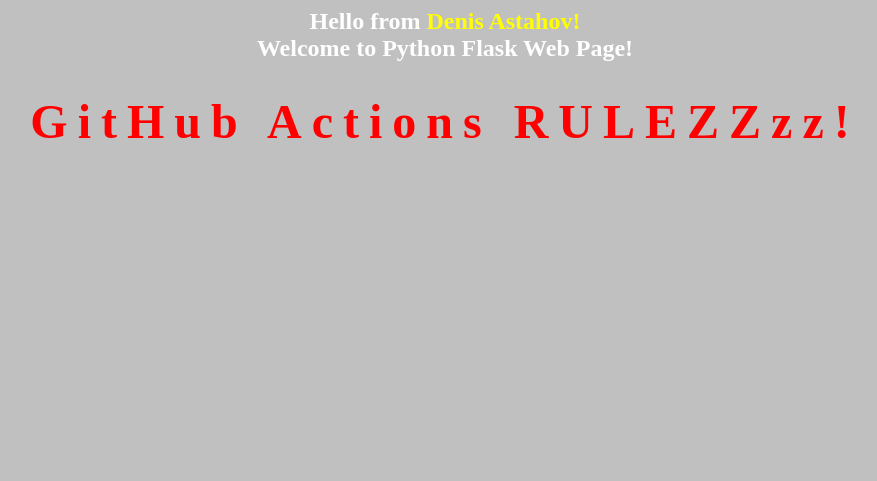
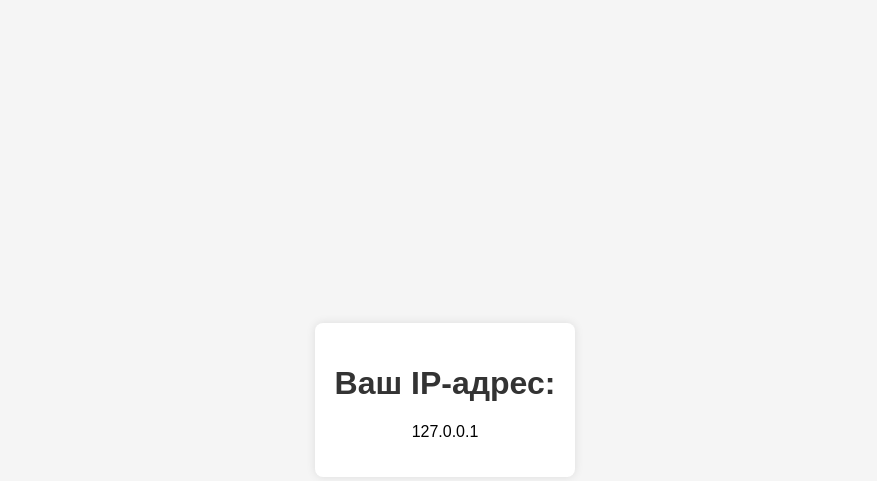
Before and after one commit to jongold9/myip-flask-aws, a Flask app: page / in a window 1280 px wide. Shown: the top 481 px of the page, without its empty margins (195-1072 px from the left). Run offline with Flask 2, Linux system fonts and the light colour scheme.

Commit message:
Update index.html

```diff
--- a/templates/index.html
+++ b/templates/index.html
@@ -1,27 +1,38 @@
-<HTML>
-<HEAD>
-<TITLE>ADV-IT</TITLE>
-<SCRIPT LANGUAGE="JavaScript">
-      var sizes = new Array(0,1,2,4,8,10,12);
-      sizes.pos = 0;
+<!DOCTYPE html>
+<html lang="en">
+<head>
+    <meta charset="UTF-8">
+    <meta name="viewport" content="width=device-width, initial-scale=1.0">
+    <title>Получение IP-адреса</title>
+    <style>
+        body {
+            font-family: Arial, sans-serif;
+            margin: 0;
+            padding: 0;
+            background-color: #f5f5f5;
+            display: flex;
+            justify-content: center;
+            align-items: center;
+            height: 100vh;
+        }
 
-function Elastic()
-{
-    var el = document.all.elastic
-    if (null == el.direction)el.direction = 1
-    else if ((sizes.pos > sizes.length - 2) || (0 == sizes.pos))
-    el.direction *= -1
-    el.style.letterSpacing = sizes[sizes.pos += el.direction]
-setTimeout('Elastic()',100)
-}
+        .container {
+            text-align: center;
+            padding: 20px;
+            background-color: #ffffff;
+            border-radius: 8px;
+            box-shadow: 0 0 10px rgba(0, 0, 0, 0.1);
+        }
 
-</SCRIPT>
-<BODY  bgcolor=silver  onLoad=Elastic()>
-<CENTER>
-<font color="white"><h2>Hello from <font color="yellow">Denis Astahov!</font><br>
-Welcome to Python Flask Web Page!
-<font color="red"><H1 ID="elastic" ALIGN="Center">GitHub Actions RULEZZzz!</H1>
-<br>
-
+        h1 {
+            color: #333333;
+        }
+    </style>
+</head>
+<body>
+    <div class="container">
+        <h1>Ваш IP-адрес:</h1>
+        <p>{{ ip_address }}</p>
+    </div>
 </body>
-</HTML>
+</html>
```
